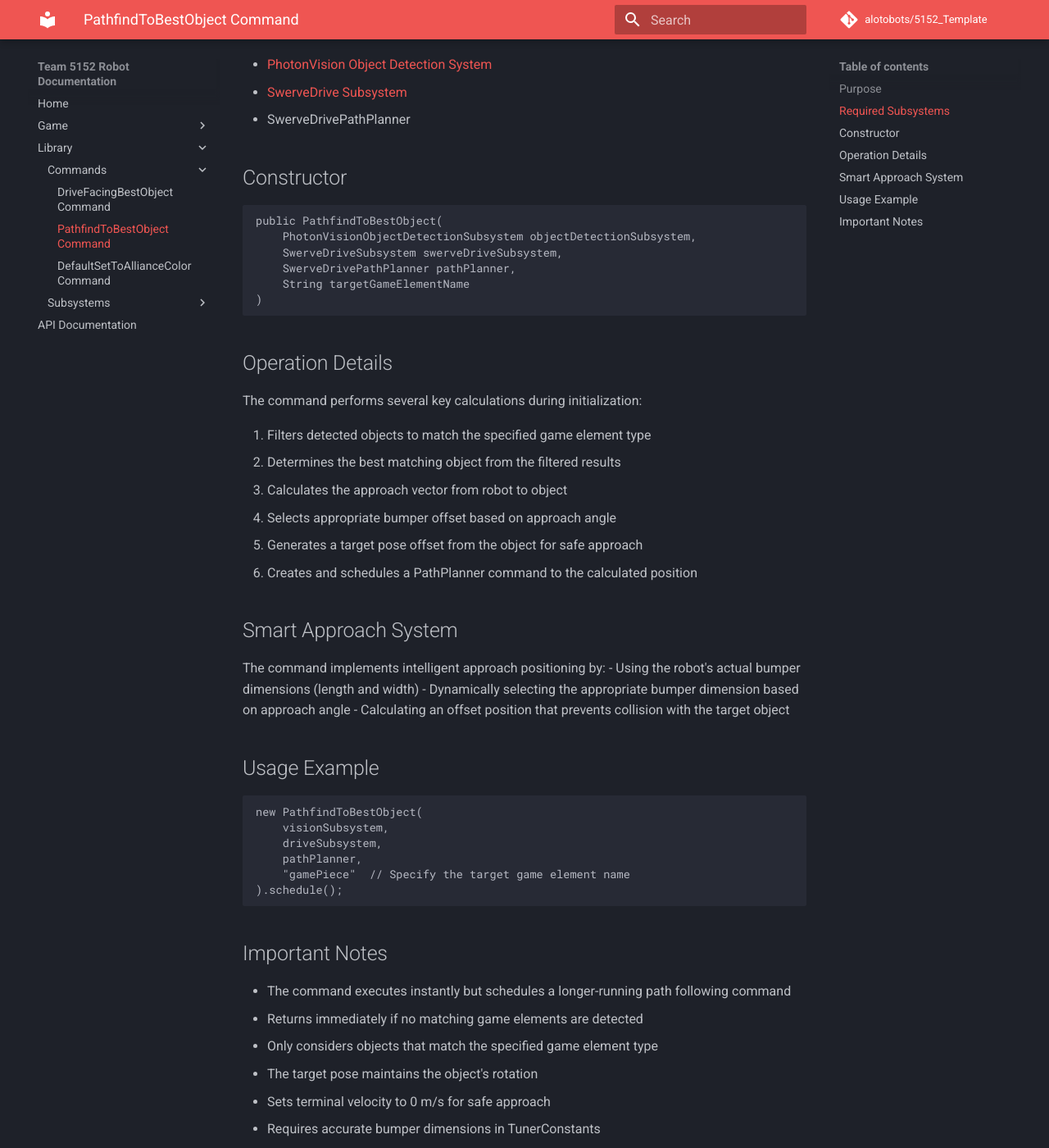
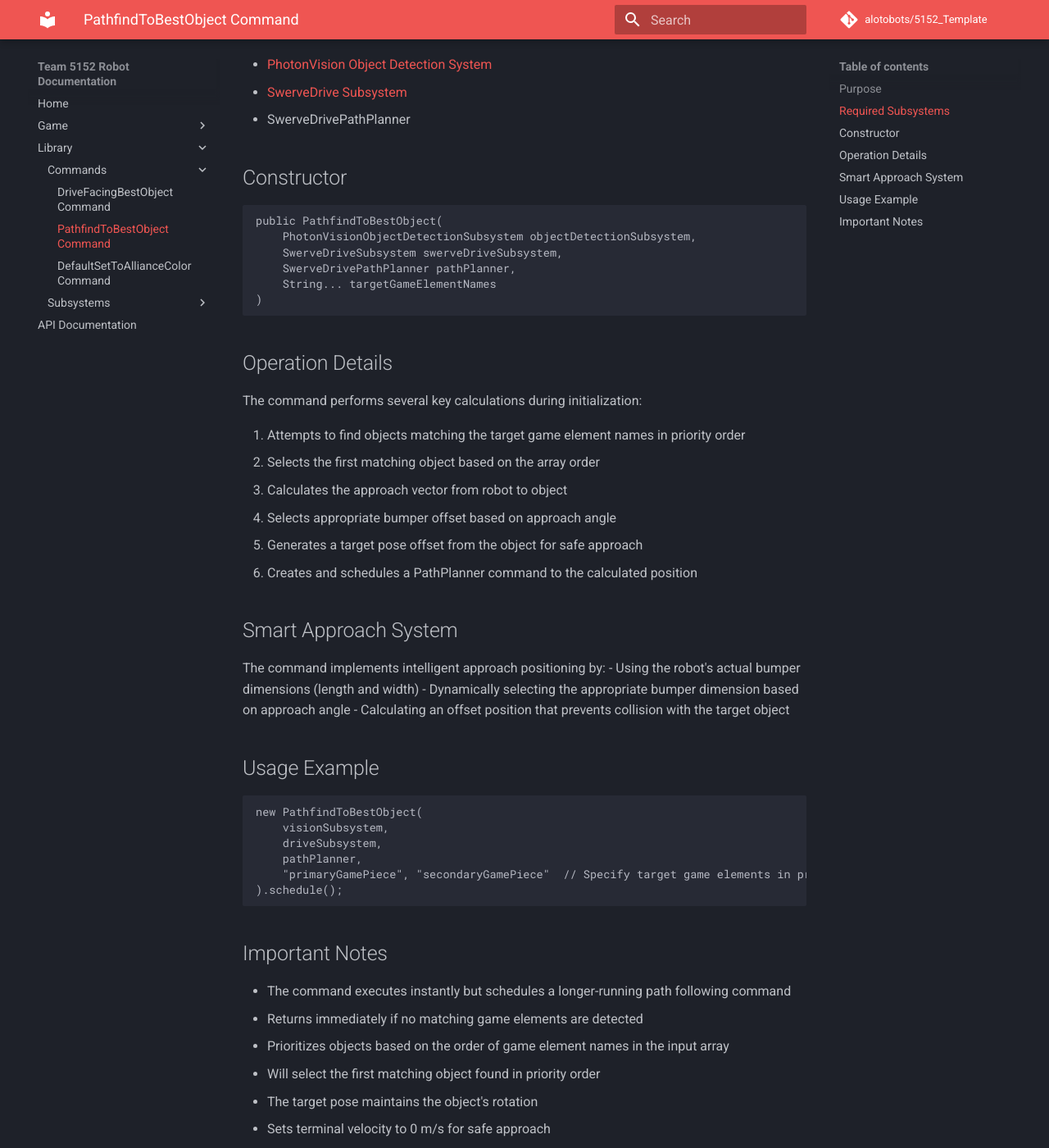
Before and after one commit to 5152Alotobots/5152_Template, an MkDocs documentation site: the page built from docs/mkdocs/docs/library/commands/pathfindtobestobject.md, in a window 1280 px wide and 1400 px high, scrolled down 425 px. Shown: the whole window at 82% size. Built offline with MkDocs 1.6.1 and Material for MkDocs 9.7.7, drawn with Linux system fonts in a browser that asks for light colours; comment, search, counter and statistics services are not loaded.

Commit message:
feat: Modify PathfindToBestObject to support prioritized game element targeting

````diff
--- a/docs/mkdocs/docs/library/commands/pathfindtobestobject.md
+++ b/docs/mkdocs/docs/library/commands/pathfindtobestobject.md
@@ -19,15 +19,15 @@ public PathfindToBestObject(
     PhotonVisionObjectDetectionSubsystem objectDetectionSubsystem,
     SwerveDriveSubsystem swerveDriveSubsystem,
     SwerveDrivePathPlanner pathPlanner,
-    String targetGameElementName
+    String... targetGameElementNames
 )
 ```
 
 ## Operation Details
 The command performs several key calculations during initialization:
 
-1. Filters detected objects to match the specified game element type
-2. Determines the best matching object from the filtered results
+1. Attempts to find objects matching the target game element names in priority order
+2. Selects the first matching object based on the array order
 2. Calculates the approach vector from robot to object
 3. Selects appropriate bumper offset based on approach angle
 4. Generates a target pose offset from the object for safe approach
@@ -45,14 +45,15 @@ new PathfindToBestObject(
     visionSubsystem,
     driveSubsystem,
     pathPlanner,
-    "gamePiece"  // Specify the target game element name
+    "primaryGamePiece", "secondaryGamePiece"  // Specify target game elements in priority order
 ).schedule();
 ```
 
 ## Important Notes
 - The command executes instantly but schedules a longer-running path following command
 - Returns immediately if no matching game elements are detected
-- Only considers objects that match the specified game element type
+- Prioritizes objects based on the order of game element names in the input array
+- Will select the first matching object found in priority order
 - The target pose maintains the object's rotation
 - Sets terminal velocity to 0 m/s for safe approach
 - Requires accurate bumper dimensions in TunerConstants
````
Also changed, not shown: 1 other file.
